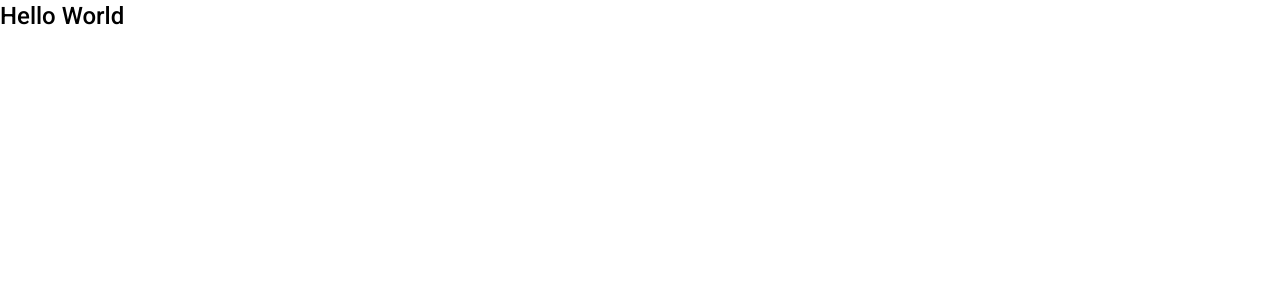
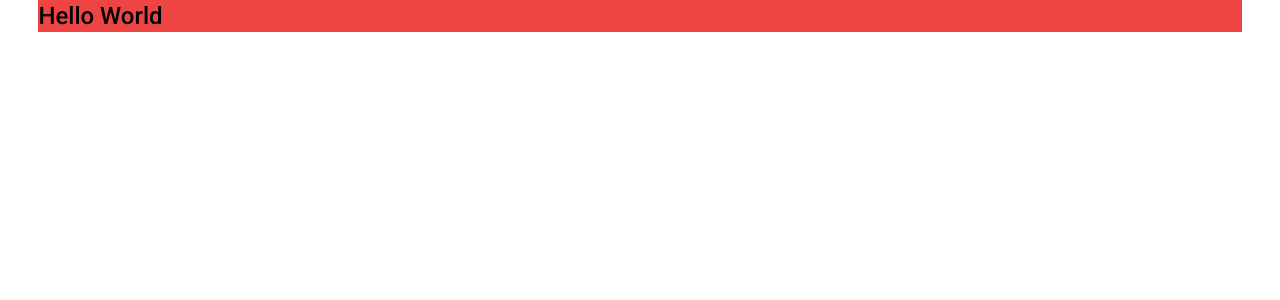
Before and after one commit to MattBastos/be-front-end-test, a Next.js app: page / in a window 1280 px wide. Shown: the top 300 px of the page. Built offline with nearby package versions, Linux system fonts and the light colour scheme.

Commit message:
feat: Implements Layout component

```diff
--- a/src/app/layout.tsx
+++ b/src/app/layout.tsx
@@ -1,4 +1,5 @@
 import { Body } from "@/components/Body";
+import { Layout } from "@/components/Layout";
 import type { Metadata } from "next";
 import "./globals.css";
 
@@ -15,7 +16,9 @@ export default function RootLayout({
   return (
     <html lang="pt-br" className="scroll-smooth">
       <Body>
-        {children}
+        <Layout>
+          {children}
+        </Layout>
       </Body>
     </html>
   );
--- a/src/app/page.tsx
+++ b/src/app/page.tsx
@@ -1,5 +1,5 @@
 export default function Home() {
   return (
-    <h1 className="text-h1">Hello World</h1>
+    <h1 className="text-h1 bg-red-500 w-full">Hello World</h1>
   );
 }
--- /dev/null
+++ b/src/components/Layout/Layout.tsx
@@ -0,0 +1,15 @@
+import { ReactNode } from 'react';
+
+import * as S from './styles';
+
+type LayoutProps = {
+  children: ReactNode;
+};
+
+export const Layout = ({ children }: LayoutProps) => {
+  return (
+    <S.MainContainer>
+      {children}
+    </S.MainContainer>
+  );
+}
--- /dev/null
+++ b/src/components/Layout/index.ts
@@ -0,0 +1 @@
+export { Layout } from './Layout';
--- /dev/null
+++ b/src/components/Layout/styles.ts
@@ -0,0 +1,12 @@
+import tw from "tailwind-styled-components";
+
+export const MainContainer = tw.section`
+  mx-auto
+  flex
+  flex-col
+  items-center
+  justify-center
+  h-full
+  w-[92%]
+  sm:w-[94%]
+`;
```
